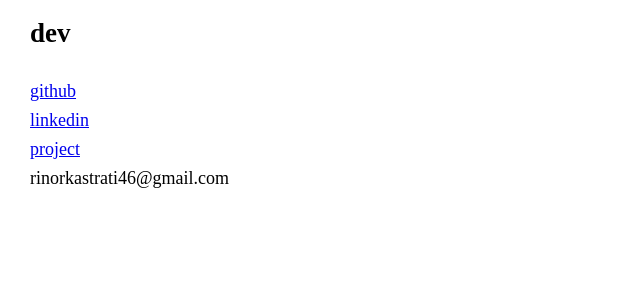
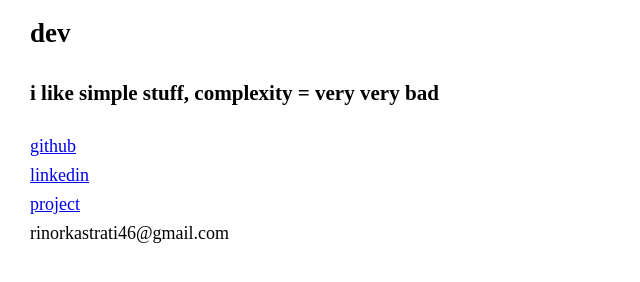
Before and after one commit to vascularone/profile, a plain HTML site: page index.html in a window 1280 px wide. Shown: the part 124-406 px from the top of the page, without its empty margins (0-640 px from the left). Drawn offline with Linux system fonts and the light colour scheme.

Commit message:
add line

```diff
--- a/index.html
+++ b/index.html
@@ -19,6 +19,7 @@
 <body>
  <h1>Rinor Kastrati</h1>
  <h2>dev</h2>
+ <h3>i like simple stuff, complexity = very very bad</h3>
  <div>
     <a href="https://github.com/vascularone" target="_blank">github</a>
     <a href="https://www.linkedin.com/in/crkc/" target="_blank">linkedin</a>
```
